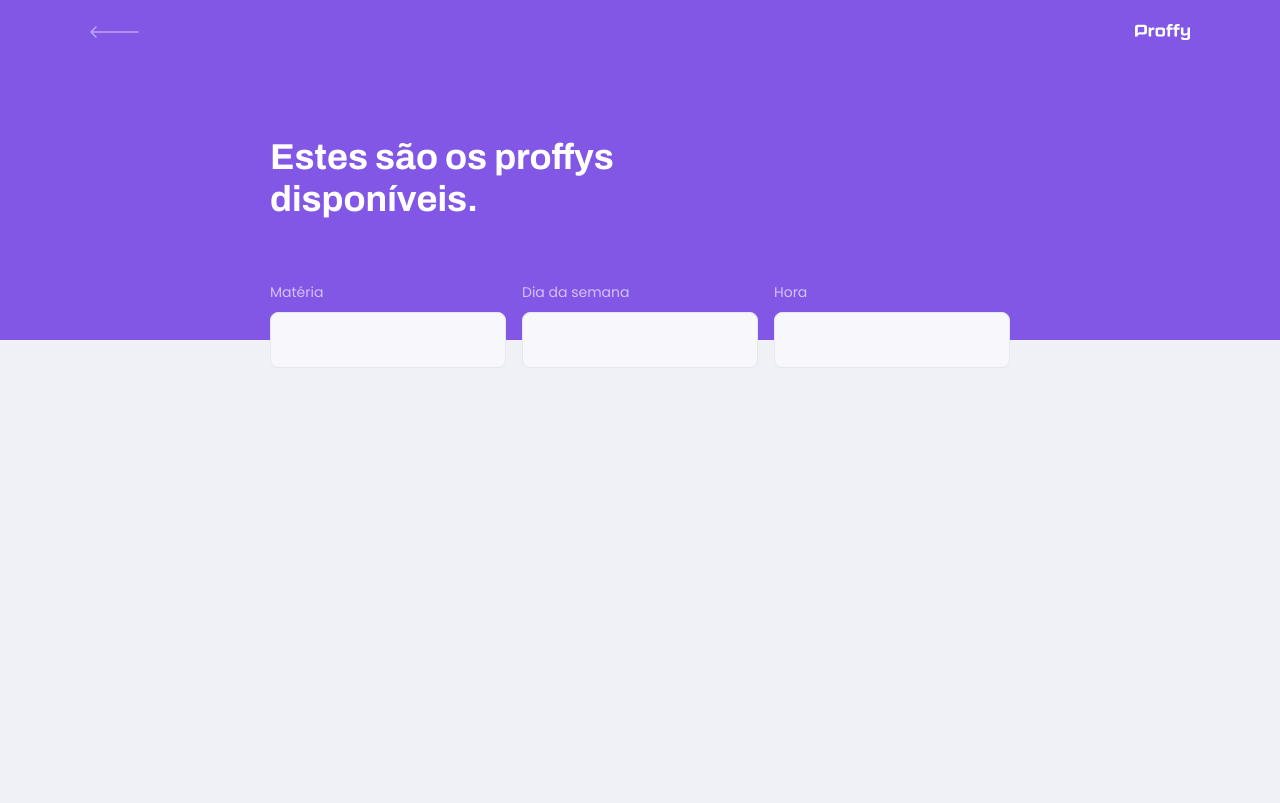
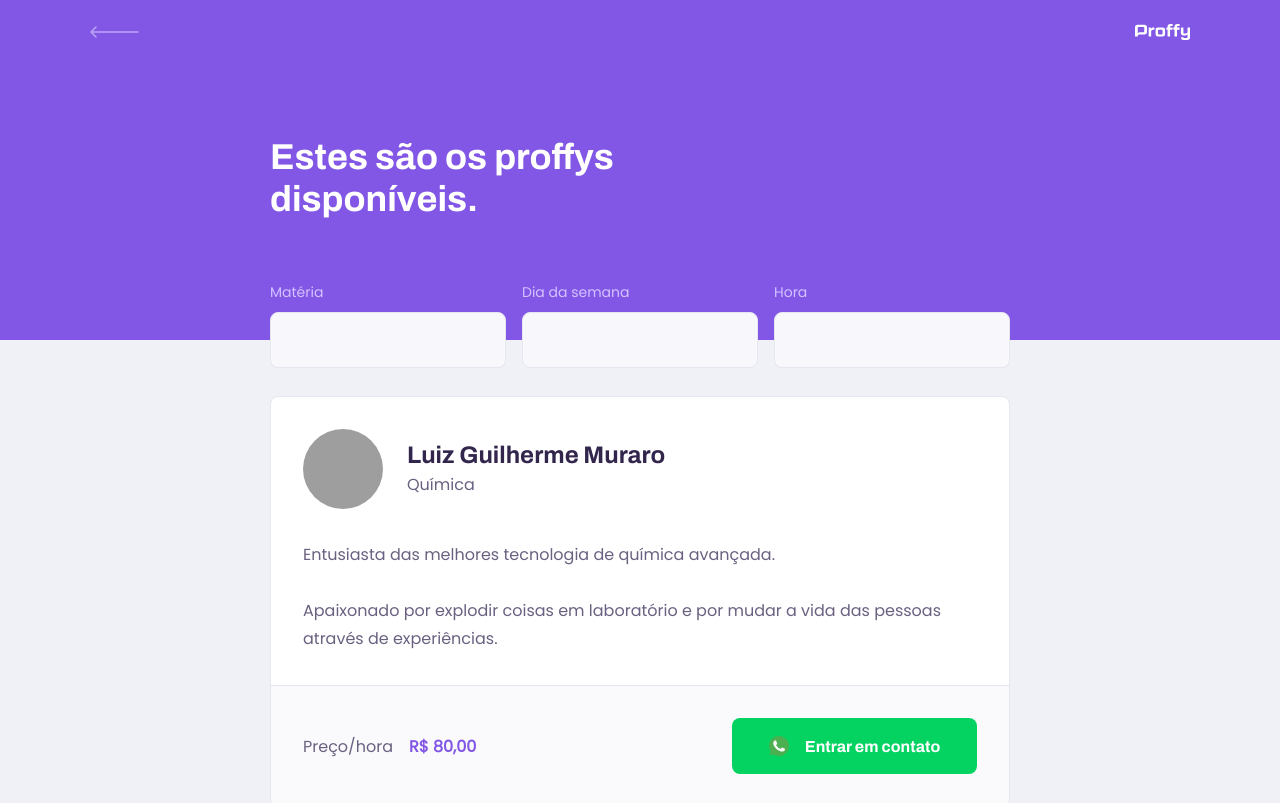
Before and after one commit to luizmuraro/proffy-web, a React (Create React App) app: page /study in a window 1280 px wide. Shown: the top 803 px of the page. Built offline with nearby package versions, Linux system fonts and the light colour scheme; grey boxes are pictures that could not be loaded.

Commit message:
Create list of teachers and transform the list on component

```diff
--- a/src/assets/styles/global.css
+++ b/src/assets/styles/global.css
@@ -46,6 +46,7 @@
 button,
 textarea {
     font: 500 1.6rem Poppins;
+    color: var(--color-text-base);
 }
 
 .container {
--- /dev/null
+++ b/src/components/TeacherItem/index.tsx
@@ -0,0 +1,37 @@
+import React from 'react';
+
+import whatsappIcon from '../../assets/images/icons/whatsapp.svg';
+
+import './styles.css';
+
+function TeacherItem() {
+    return (
+        <article className="teacher-item">
+            <header>
+                <img src="https://avatars1.githubusercontent.com/u/42557783?s=460&u=e01b4e59ef47c49c214efe5a58d29a939453c7a9&v=4" alt="Muraro" />
+                <div>
+                    <strong>Luiz Guilherme Muraro</strong>
+                    <span>Química</span>
+                </div>
+            </header>
+            <p>
+                Entusiasta das melhores tecnologia de química avançada.
+                        <br /><br />
+                        Apaixonado por explodir coisas em laboratório e por mudar a vida das pessoas através de experiências.
+                    </p>
+
+            <footer>
+                <p>
+                    Preço/hora
+                            <strong>R$ 80,00</strong>
+                </p>
+                <button type="button">
+                    <img src={whatsappIcon} alt="Whatsapp" />
+                            Entrar em contato
+                        </button>
+            </footer>
+        </article>
+    )
+}
+
+export default TeacherItem
--- /dev/null
+++ b/src/components/TeacherItem/styles.css
@@ -0,0 +1,101 @@
+.teacher-item {
+    background: var(--color-box-base);
+    border: 1px solid var(--color-line-in-white);
+    border-radius: 0.8rem;
+    margin-top: 2.4rem;
+    overflow: hidden;
+}
+
+.teacher-item header {
+    padding: 3.2rem 2rem;
+    display: flex;
+    align-items: center;
+}
+
+.teacher-item header img {
+    width: 8rem;
+    height: 8rem;
+    border-radius: 50%;
+}
+
+.teacher-item header div {
+    margin-left: 2.4rem;
+}
+
+.teacher-item header strong {
+    font: 700 2.4rem Archivo;
+    display: block;
+    color: var(--color-text-title);
+}
+
+.teacher-item header div span {
+    font-size: 1.6rem;
+    display: block;
+    margin-top: 0.4rem;
+}
+
+.teacher-item > p {
+    padding: 0 2rem;
+    font-size: 1.6rem;
+    line-height: 2.8rem;
+}
+
+.teacher-item footer {
+    padding: 3.2rem 2rem;
+    background: var(--color-box-footer);
+    border-top: 1px solid var(--color-line-in-white);
+    margin-top: 3.2rem;
+    display: flex;
+    align-items: center;
+    justify-content: space-between;
+}
+
+.teacher-item footer p strong {
+    color: var(--color-primary);
+    font-size: 1.6rem;
+    display: block;
+}
+.teacher-item footer button {
+    width: 20rem;
+    height: 5.6rem;
+    background: var(--color-secundary);
+    color: var(--color-button-text);
+    border: 0;
+    border-radius: 0.8rem;
+    cursor: pointer;
+    font: 700 1.4rem Archivo;
+    display: flex;
+    align-items: center;
+    justify-content: space-evenly;
+    transition: 0.2s;
+}
+
+.teacher-item footer button:hover {
+    background: var(--color-secundary-dark);
+}
+
+@media (min-width: 700px) {
+    .teacher-item header,
+    .teacher-item footer {
+        padding: 3.2rem;
+    }
+
+    .teacher-item > p {
+        padding: 0 3.2rem;
+    }
+
+    .teacher-item footer p strong {
+        display: initial;
+        margin-left: 1.6rem;
+    }
+
+    .teacher-item footer button {
+        width: 24.5rem;
+        font-size: 1.6rem;
+        justify-content: center;
+    }
+
+    .teacher-item footer button img {
+        margin-right: 1.6rem;
+    }
+}
--- a/src/pages/TeacherList/index.tsx
+++ b/src/pages/TeacherList/index.tsx
@@ -2,7 +2,9 @@
 
 import PageHeader from '../../components/PageHeader';
 
+
 import './styles.css';
+import TeacherItem from '../../components/TeacherItem';
 
 function TeacherList() {
     return (
@@ -27,6 +29,15 @@
 
                 </form>
             </PageHeader>
+
+            <main>
+                <TeacherItem />
+                <TeacherItem />
+                <TeacherItem />
+                <TeacherItem />
+                <TeacherItem />
+                <TeacherItem />
+            </main>
         </div >
     )
 }
--- a/src/pages/TeacherList/styles.css
+++ b/src/pages/TeacherList/styles.css
@@ -47,6 +47,13 @@
     bottom: 0;
 }
 
+#page-teacher-list main {
+    margin: 3.2rem auto;
+    width: 90%;
+}
+
+
+
 @media (min-width: 700px) {
     #page-teacher-list {
         max-width: 100%;
@@ -63,4 +70,12 @@
     #search-teachers .input-block + .input-block {
         margin-top: 0;
     }
+
+    #page-teacher-list main {
+        padding: 3.2rem 0;
+        max-width: 740px;
+        margin: 0 auto;
+    }
+
+
 }
```
